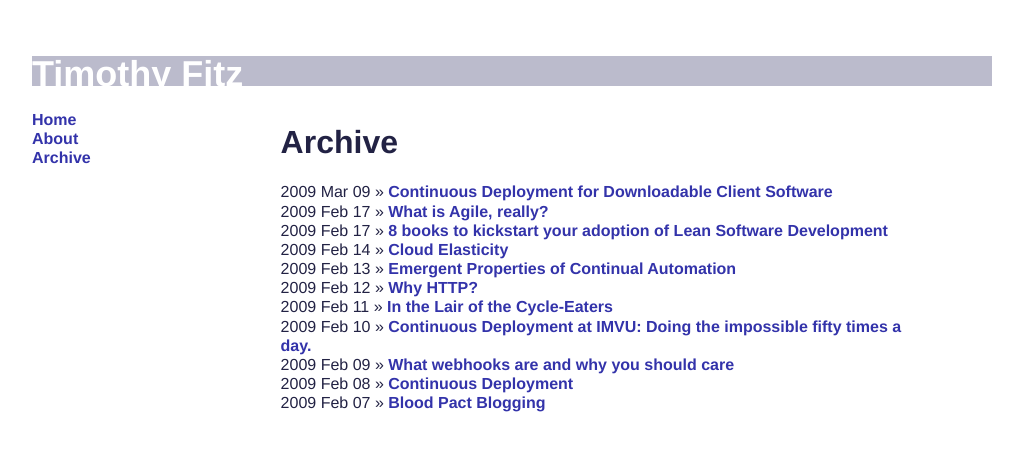
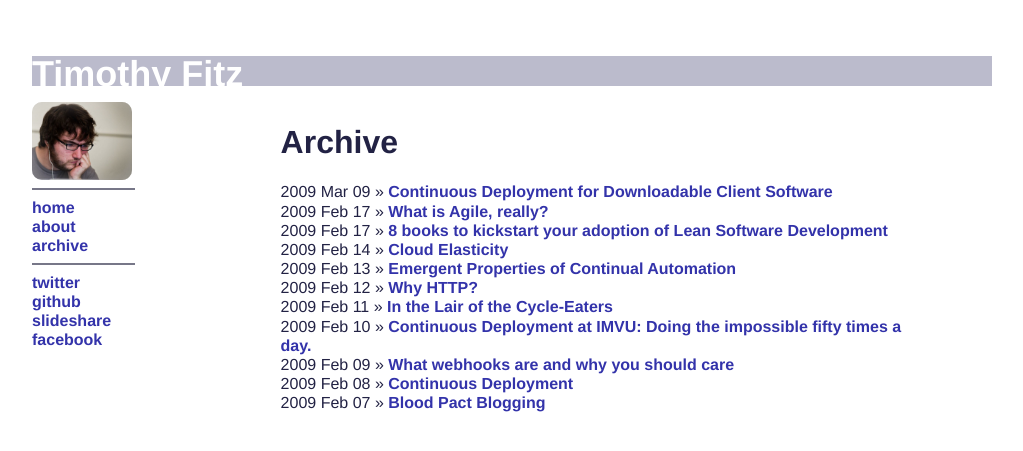
Before and after one commit to TimothyFitz/timothyfitz.github.com, a Jekyll site: the page built from archive.html, in a window 1280 px wide. Shown: the top 451 px of the page, without its empty margins (128-1151 px from the left). Built offline with Jekyll 4.4.1, drawn with Linux system fonts in a browser that asks for light colours; nearby versions of some CDN libraries.

Commit message:
Add sidebar.

```diff
--- /dev/null
+++ b/_includes/elsewhere.html
@@ -0,0 +1,6 @@
+<ul>
+    <li><a href="http://twitter.com/TimothyFitz">twitter</a></li>
+    <li><a href="http://github.com/TimothyFitz">github</a></li>
+    <li><a href="http://www.slideshare.net/TimothyFitz/presentations">slideshare</a></li>
+    <li><a href="http://www.facebook.com/profile.php?id=24412051">facebook</a></li>
+</ul>
--- a/_layouts/headered.html
+++ b/_layouts/headered.html
@@ -11,11 +11,13 @@ layout: default
     </div>
     <div class="row">
         <nav class="twocol">
+            <div class="headshot"></div>
             <ul>
-                <li><a href="/">Home</a></li>
-                <li><a href="/about.html">About</a></li>
-                <li><a href="/archive.html">Archive</a></li>
+                <li><a href="/">home</a></li>
+                <li><a href="/about.html">about</a></li>
+                <li><a href="/archive.html">archive</a></li>
             </ul>
+            {% include elsewhere.html %}
         </nav>
 
         <div class="gutter onecol"></div>
--- a/css/styles.css
+++ b/css/styles.css
@@ -124,6 +124,21 @@ body {
   -webkit-box-shadow: inset 0 0 20px rgba(255,255,255,0.5);
 }
 
+nav .headshot {
+  width: 100px;
+  height: 78px;
+  background-size: 100px 78px;
+}
+
+nav ul:before {
+  width: 80%;
+  height: 1.8px; /* Need this or else sometimes it's rounded to 3px tall ;_; */
+  background-color: #778;
+  display: block;
+  content: "";
+  margin: 0.5em 0;
+}
+
 a {
   font-weight: bold;
 }
@@ -188,6 +203,7 @@ header {
   margin-bottom: 1em;
 }
 
+
 header h1 {
   position: relative;
   top: -4px;
--- a/todo.txt
+++ b/todo.txt
@@ -1,6 +1,3 @@
-Build side-nav
-Fix all the content encoding issues (Â)
+Link titles to permalinks from homepage.
 Make blog posts look better (p spacing, etc) post reset CSS
-Update front page to include/be blog
-Move current front page into about page
 Point timothyfitz.wordpress.com at timothyfitz.com
```
Also changed, not shown: about.html (+1 -7 lines).
